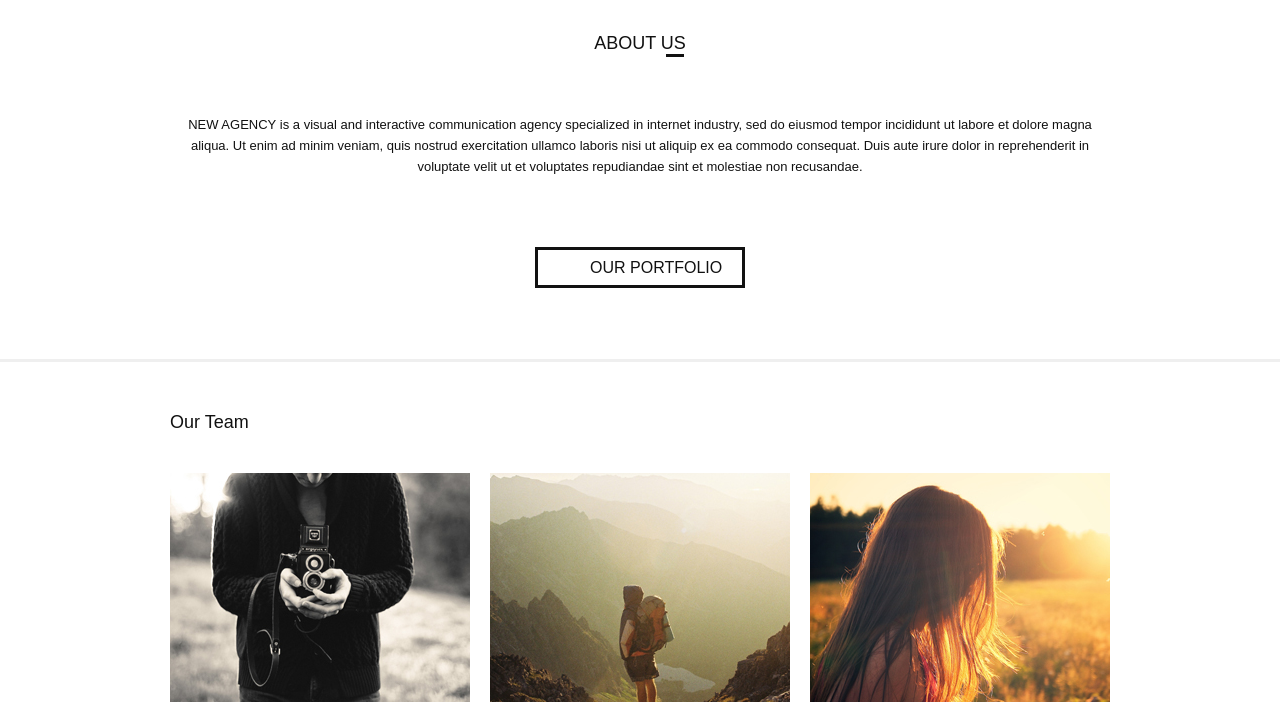
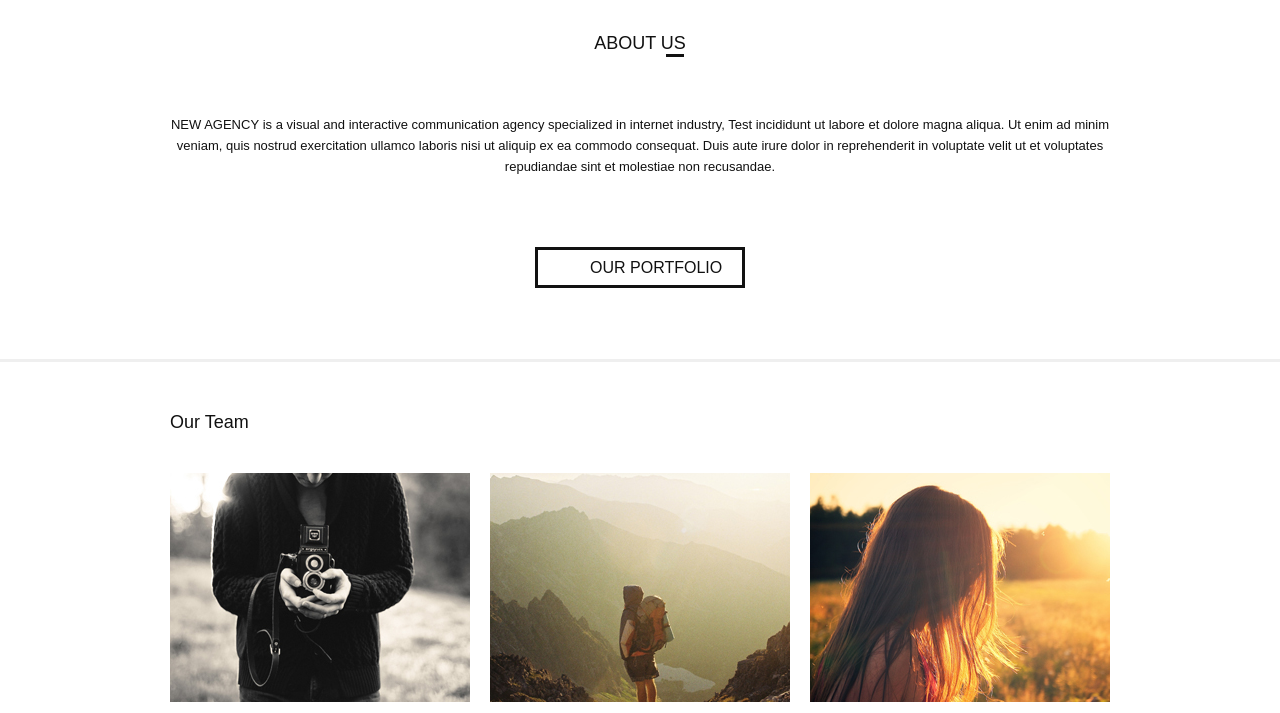
Before and after one commit to MigueldeIcaza1/inicio_solutions, a plain HTML site: page index.html in a window 1280 px wide. Shown: the part 87-800 px from the top of the page. Drawn offline with Linux system fonts and the light colour scheme; some packages are replaced by stand-ins of ours; a script that the page names is missing; some icons are missing; a web font is replaced by a local one.

Commit message:
First commit

```diff
--- a/index.html
+++ b/index.html
@@ -164,7 +164,7 @@
 					<div class="sixteen columns">
 					<h1 class="titleBig">About Us</h1>
 					<p class="intro"><span class="black">NEW AGENCY</span> is a visual and interactive communication agency specialized in internet industry,
-						 sed do eiusmod tempor incididunt ut labore et dolore magna aliqua. Ut enim ad minim veniam,
+						 Test incididunt ut labore et dolore magna aliqua. Ut enim ad minim veniam,
 						 quis nostrud exercitation ullamco laboris nisi ut aliquip ex ea commodo consequat.
 						 Duis aute irure dolor in reprehenderit in voluptate velit ut et voluptates repudiandae sint et molestiae non recusandae.</p>
 
```
Also changed, not shown: 1 other file.
